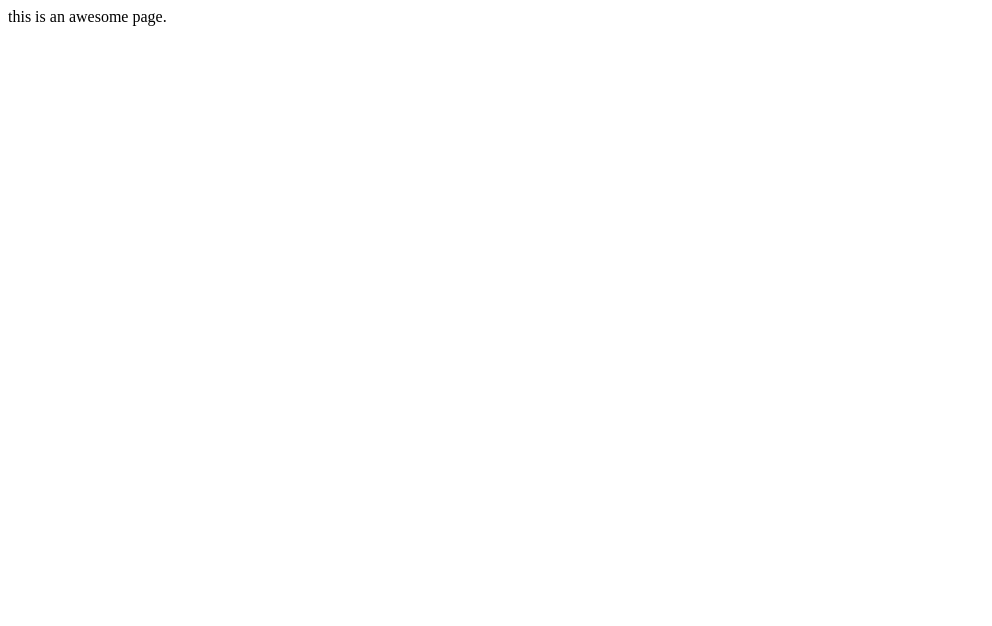
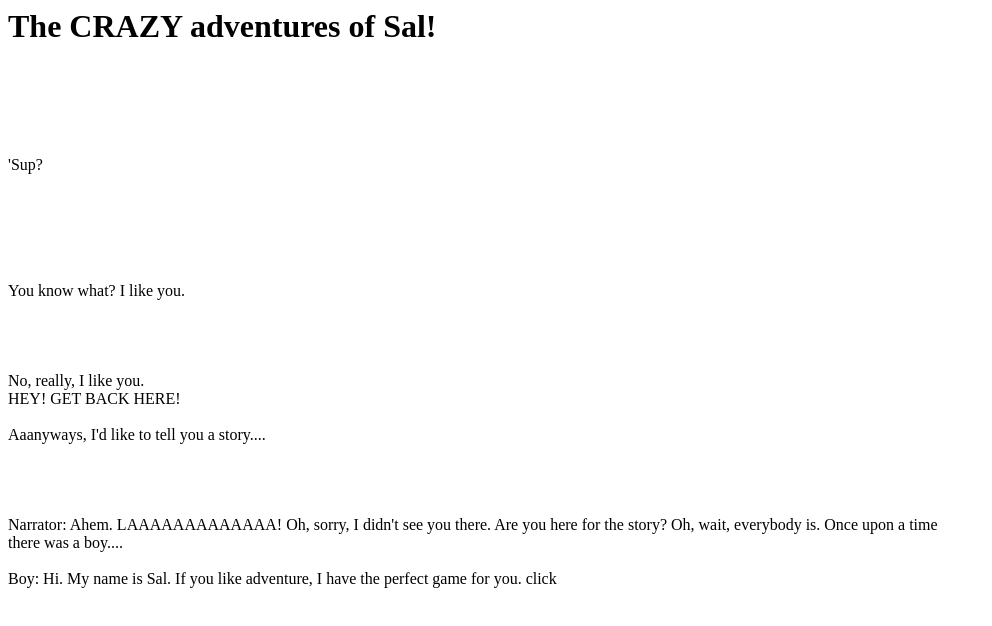
Before and after one commit to WilsonCA/WilsonCA.github.io, a plain HTML site: page index.html in a window 1280 px wide. Shown: the whole page, without its empty margins (0-992 px from the left). Drawn offline with Linux system fonts and the light colour scheme.

Commit message:
Update index.html

```diff
--- a/index.html
+++ b/index.html
@@ -1,6 +1,32 @@
-<!Doctype HTML>
 <html>
   <body>
-    this is an awesome page.
-  </body>
-</html>
+    <h1> The CRAZY adventures of Sal!</h1><br>
+    <br>
+    <br>
+    <br>
+    <br>
+    'Sup?<br>
+    <br>
+    <br>
+    <br>
+    <br>
+    <br>
+    <br>
+    You know what? I like you.<br>
+    <br>
+    <br>
+    <br>
+    <br>
+    No, really, I like you.
+    <br>
+    HEY! GET BACK HERE!<br>
+    <br>
+    Aaanyways, I'd like to tell you a story....<br>
+    <br>
+    <br>
+    <br>
+    <br>
+    Narrator: Ahem. LAAAAAAAAAAAAA! Oh, sorry, I didn't see you there. Are you here for the story? Oh, wait, everybody is. Once upon a time <br>
+    there was a boy....<br>
+    <br>
+    Boy: Hi. My name is Sal. If you like adventure,  I have the perfect game for you. click
```
